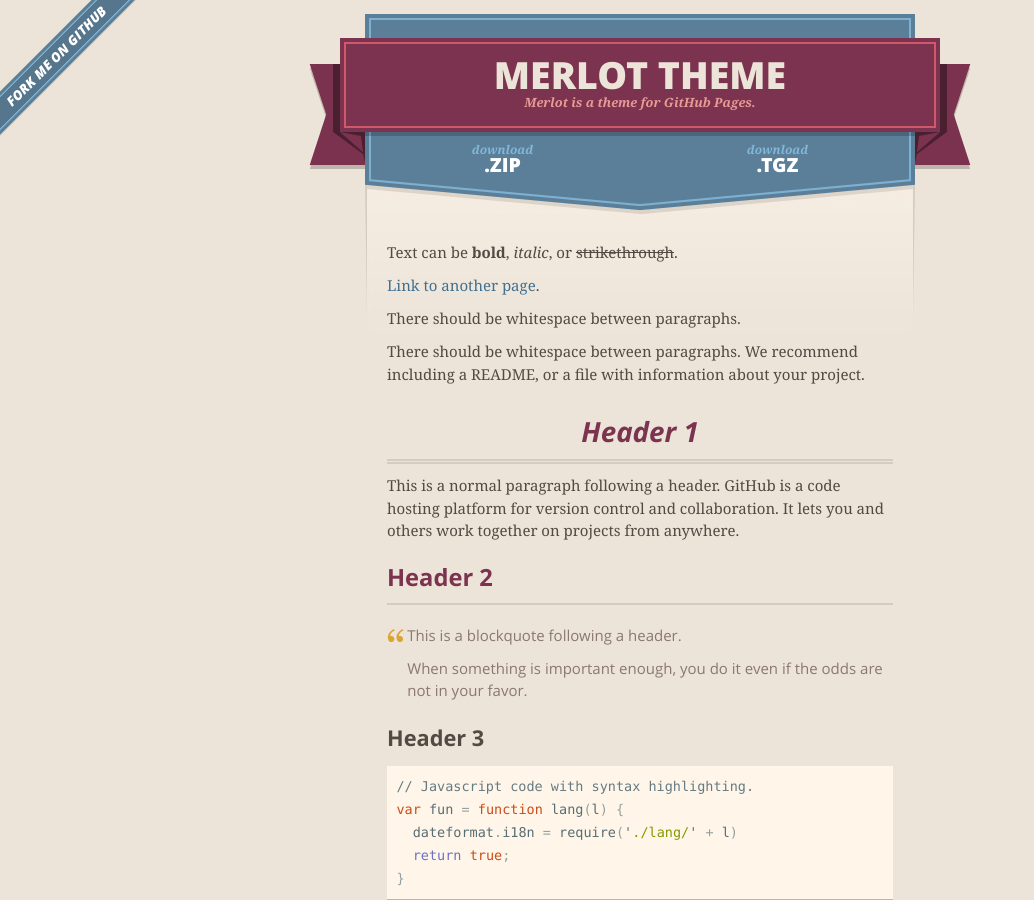
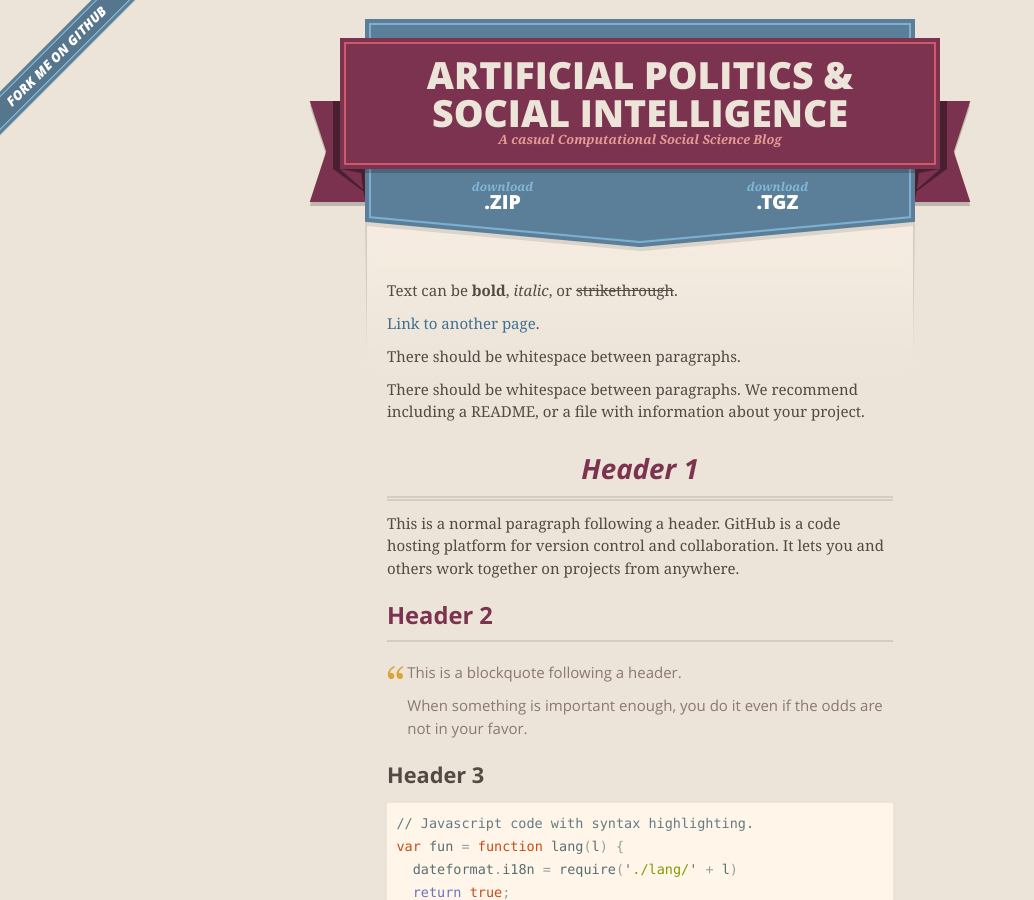
Before and after one commit to KaiqueS/KaiqueS.github.io, a Jekyll site: the page built from index.md, in a window 1280 px wide and 900 px high. Shown: the whole window, without its empty margins (0-1034 px from the left). Built offline with Jekyll 4.4.1, drawn with Linux system fonts in a browser that asks for light colours.

Commit message:
add title & description

```diff
--- a/_config.yml
+++ b/_config.yml
@@ -1,5 +1,5 @@
-title: Merlot theme
-description: Merlot is a theme for GitHub Pages.
+title: Artificial Politics & Social Intelligence
+description: A casual Computational Social Science Blog
 show_downloads: true
 google_analytics:
 theme: jekyll-theme-merlot
```
